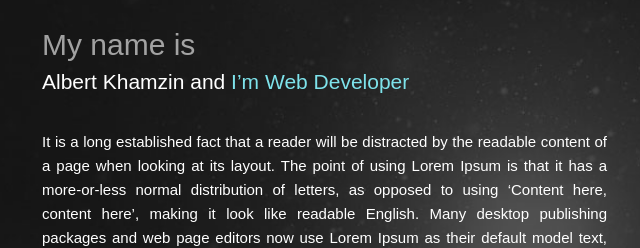
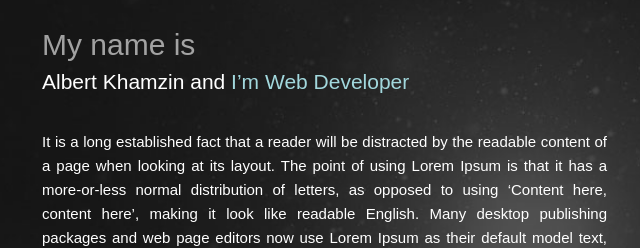
Before and after one commit to bertkh/personal-folio, a plain HTML site: page index.html in a window 1280 px wide. Shown: the part 157-405 px from the top of the page, 98-738 px from the left. Drawn offline with Linux system fonts and the light colour scheme.

Commit message:
Update style.css

```diff
--- a/css/style.css
+++ b/css/style.css
@@ -134,7 +134,7 @@ p {
 }
 
 .title span {
-    color: #7ee3eb;
+    color: #a2d8dd;
 }
 
 .text {
```
